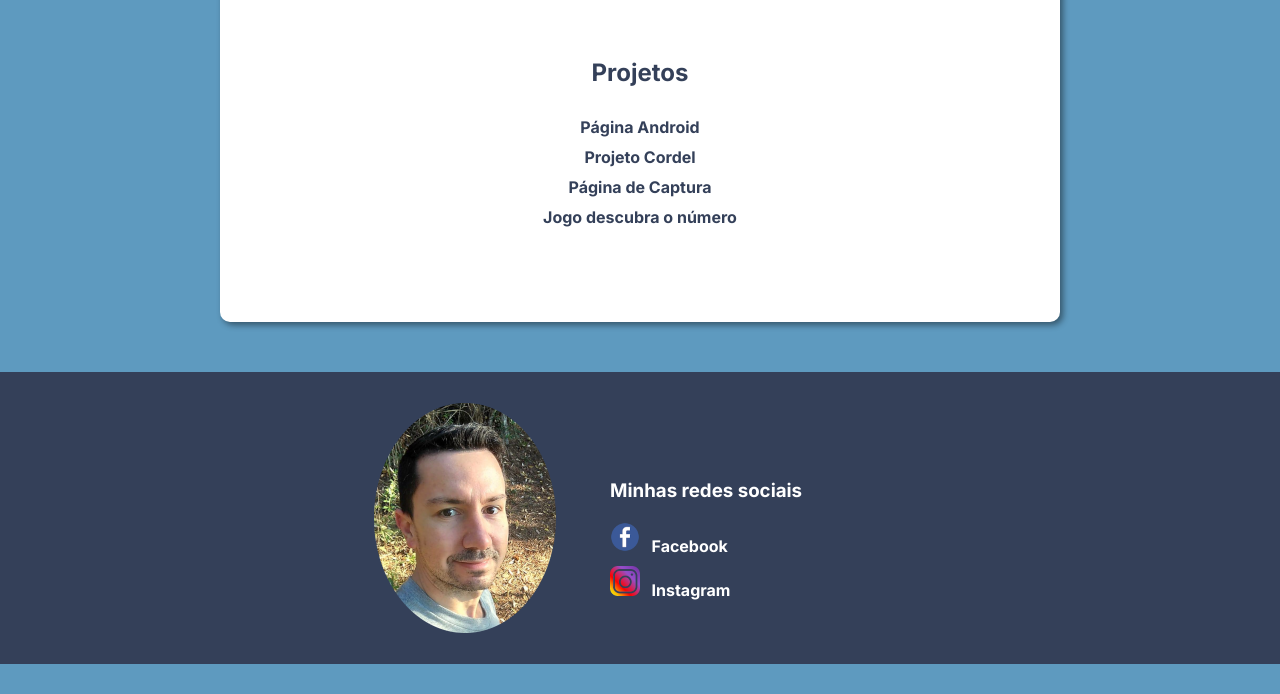
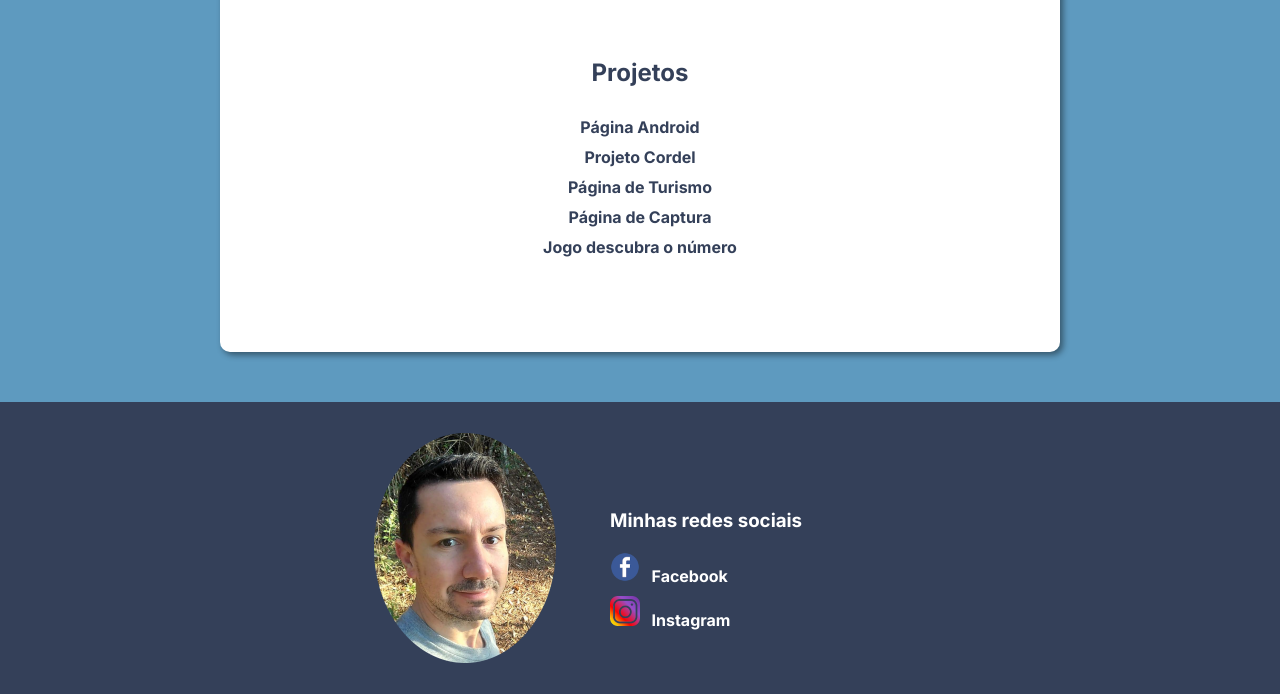
Before and after one commit to wesleyRubel/repositorio, a plain HTML site: page index.html in a window 1280 px wide. Shown: the part 775-1469 px from the top of the page. Before the commit the page ends 1439 px from the top, so only its background shows below. Drawn offline with Linux system fonts and the light colour scheme.

Commit message:
Update index.html

```diff
--- a/index.html
+++ b/index.html
@@ -33,6 +33,9 @@
                 <li>
                     <a href="https://wesleyrubel.github.io/projetos/desafio-12/" target="_blank">Projeto Cordel</a>
                 </li>
+                <li>
+                    <a href="https://wesleyrubel.github.io/projetos/pagina-turismo/" target="_blank">Página de Turismo</a>
+                </li>
                 <li><a href="https://wesleyrubel.github.io/projetos/pagina-de-captura-xadrez/index.html" target="_blank">Página de Captura</a></li>
                 <li>
                     <a href="https://wesleyrubel.github.io/descubra-o-numero/" target="_blank">Jogo descubra o número</a>
```
